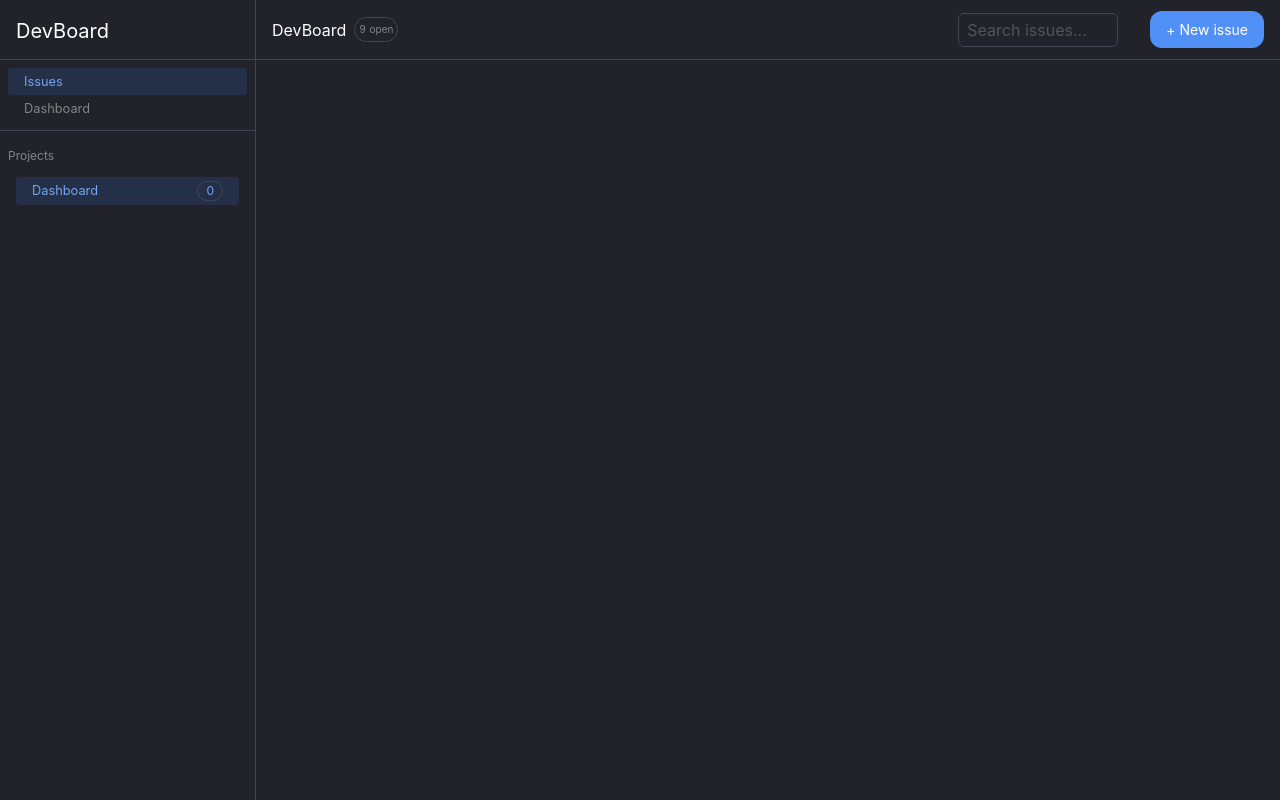
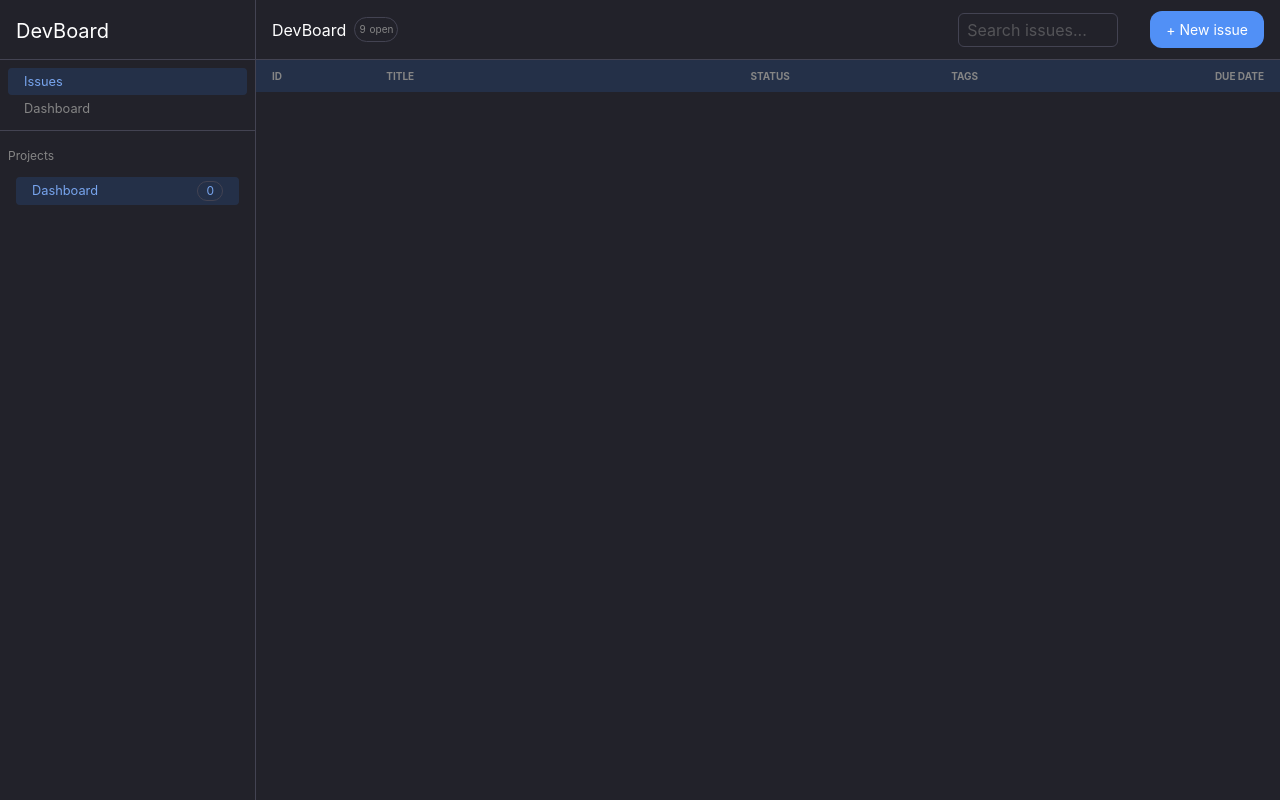
Before and after one commit to LetUndefined/DevBoard, a React (Vite) app: page / in a window 1280 px wide. Built offline with nearby package versions, Linux system fonts and the light colour scheme.

Commit message:
feat: table & issuelist

```diff
--- a/src/App.jsx
+++ b/src/App.jsx
@@ -2,6 +2,8 @@ import { ModalProvider } from "./context/ModalProvider";
 import SideBar from "./components/header/SideBar";
 import MainHeader from "./components/main/MainHeader";
 import Modal from "./components/modal/Modal";
+import { IssueProvider } from "./context/IssueProvider";
+import IssuesList from "./components/main/IssuesList";
 
 const App = () => {
   return (
@@ -10,10 +12,13 @@ const App = () => {
         <header className=" text-[var(--main-color)] bg-[var(--main-bg)] min-h-screen w-64  ">
           <SideBar />
         </header>
-        <main className=" bg-[var(--main-bg)] h-screen flex-1 ">
-          <MainHeader />
-          <Modal />
-        </main>
+        <IssueProvider>
+          <main className=" bg-[var(--main-bg)] h-screen flex-1 ">
+            <MainHeader />
+            <IssuesList />
+            <Modal />
+          </main>
+        </IssueProvider>
         <footer></footer>
       </div>
     </ModalProvider>
--- /dev/null
+++ b/src/components/main/Issues.jsx
@@ -0,0 +1,15 @@
+import React from "react";
+
+const Issues = ({ issue }) => {
+  return (
+    <tr className=" bg-[var(--bg-lg)] ">
+      <td className="text-left">{issue.id}</td>
+      <td className="text-left">{issue.description}</td>
+      <td className="text-right">{issue.status}</td>
+      <td className="text-right">{issue.tags}</td>
+      <td className="text-right">{issue.dueDate}</td>
+    </tr>
+  );
+};
+
+export default Issues;
--- /dev/null
+++ b/src/components/main/IssuesList.jsx
@@ -0,0 +1,29 @@
+import React, { useContext } from "react";
+import { IssueContext } from "../../context/IssueContext";
+import Issues from "./Issues";
+
+const IssuesList = () => {
+  const { issues } = useContext(IssueContext);
+  return (
+    <>
+      <table className="w-full">
+        <thead className="bg-[var(--bg-db)] h-[2rem] w-full ">
+          <tr className="uppercase text-[var(--color-grey)] text-[10px] ">
+            <th className="text-left pl-4">ID</th>
+            <th className="text-left pl-4">Title</th>
+            <th className="text-right pr-4">Status</th>
+            <th className="text-right pr-4">Tags</th>
+            <th className="text-right pr-4">Due Date</th>
+          </tr>
+        </thead>
+        <tbody className="">
+          {issues.map((issue) => {
+            return <Issues key={issue.id} issue={issue} />;
+          })}
+        </tbody>
+      </table>
+    </>
+  );
+};
+
+export default IssuesList;
--- a/src/components/modal/Modal.jsx
+++ b/src/components/modal/Modal.jsx
@@ -8,26 +8,35 @@ import TagSelect from "./TagSelect";
 import { useContext } from "react";
 import { ModalContext } from "../../context/ModalContext";
 import { useState } from "react";
+import { IssueContext } from "../../context/IssueContext";
+
+const initalFormValue = {
+  id: "",
+  title: "",
+  description: "",
+  status: "toDo",
+  priority: "low",
+  dueDate: "",
+  project: "project",
+  tags: [],
+};
 
 const Modal = () => {
   const { modal, openModal } = useContext(ModalContext);
-  const [formData, setFormData] = useState({
-    title: "",
-    description: "",
-    status: "toDo",
-    priority: "low",
-    dueDate: "",
-    project: "project",
-    tags: [],
-  });
+  const { issues, setIssues } = useContext(IssueContext);
+  const [counter, setCounter] = useState(0);
+  const [formData, setFormData] = useState(initalFormValue);
 
   const handleOnChange = (e) => {
     setFormData({ ...formData, [e.target.name]: e.target.value });
   };
 
   const handleFormSubmit = () => {
+    setCounter((prev) => prev + 1);
+    const newIssue = { ...formData, id: `ID-${counter}` };
+    setIssues([...issues, newIssue]);
+    setFormData(initalFormValue);
     openModal(false);
-    console.log(formData);
   };
 
   if (!modal) return null;
--- /dev/null
+++ b/src/context/IssueContext.jsx
@@ -0,0 +1,3 @@
+import { createContext } from "react";
+
+export const IssueContext = createContext([]);
--- /dev/null
+++ b/src/context/IssueProvider.jsx
@@ -0,0 +1,7 @@
+import React, { useState } from "react";
+import { IssueContext } from "./IssueContext";
+
+export const IssueProvider = ({ children }) => {
+  const [issues, setIssues] = useState([]);
+  return <IssueContext value={{ issues, setIssues }}> {children} </IssueContext>;
+};
--- a/src/context/ModalProvider.jsx
+++ b/src/context/ModalProvider.jsx
@@ -4,5 +4,5 @@ import { ModalContext } from "./ModalContext";
 export const ModalProvider = ({ children }) => {
   const [modal, openModal] = useState(false);
 
-  return <ModalContext.Provider value={{ modal, openModal }}>{children}</ModalContext.Provider>;
+  return <ModalContext value={{ modal, openModal }}>{children}</ModalContext>;
 };
```
